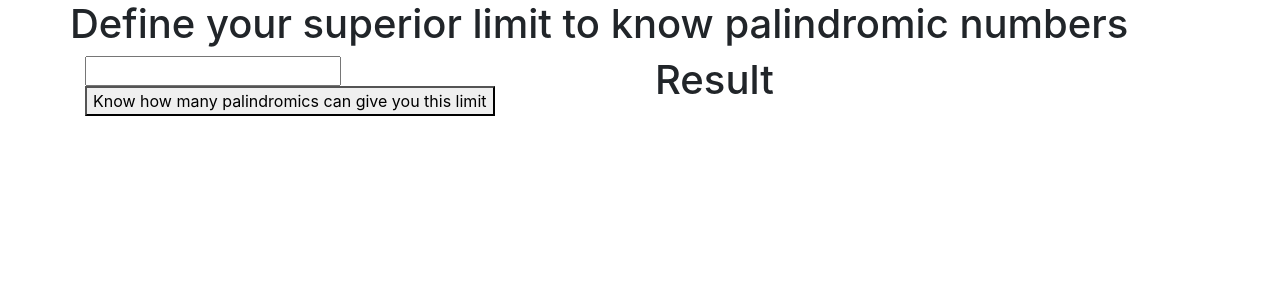
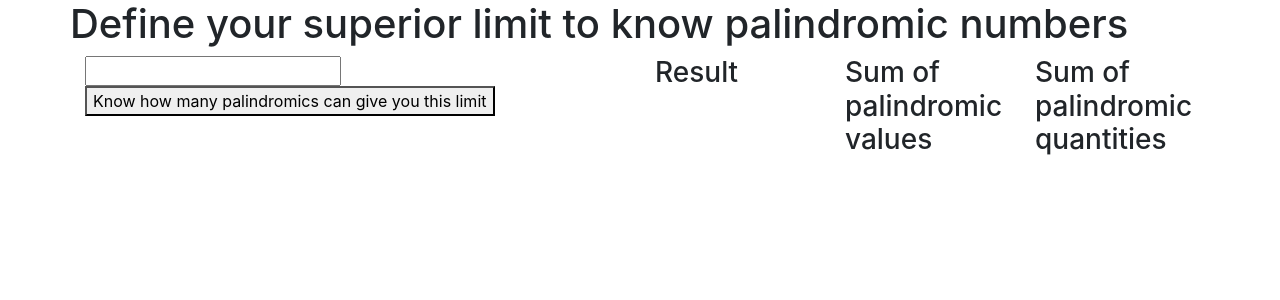
Before and after one commit to abdielalvarez/gin-prueba-tecnica, a React (Create React App) app: page / in a window 1280 px wide. Shown: the top 300 px of the page. Built offline with nearby package versions, Linux system fonts and the light colour scheme.

Commit message:
Default million and sum values, sum quantities added

```diff
--- a/src/containers/Home.jsx
+++ b/src/containers/Home.jsx
@@ -35,6 +35,17 @@ class Home extends Component {
                     'Content-Type': 'application/json',
                 }
             }
+            // ESTE IF EXISTE POR LA INDICACIÓN DEL NÚMERO DEFAULT 1,000,000
+            if (!this.state.palindromic || this.state.palindromic === []) {
+                const defaultNumber = '1000000'
+                const res = await fetch(`https://gin-backend.now.sh/result/${defaultNumber}`, options)
+                const json = await res.text()
+                const data =  JSON.parse(json)
+                this.setState({
+                    loading: false,
+                    results: data,
+                });
+            } else {
                 const res = await fetch(`https://gin-backend.now.sh/result/${this.state.palindromic}`, options)
                 // const res = await fetch(`http://localhost:3001/result/${this.state.palindromic}`, options)
                 const json = await res.text()
@@ -43,6 +54,7 @@ class Home extends Component {
                     loading: false,
                     results: data,
                 });
+            }
         } catch {
             this.setState({
                 error: 'Hubo un problema con tu servicio, Favor de intentarlo más tarde',
@@ -90,8 +102,8 @@ class Home extends Component {
                             </button>
                         </form>
                     </div>
-                    <div className="col-3">
-                        <h1>Result</h1>
+                    <div className="col-2">
+                        <h3>Result</h3>
                         {loading ?
                             <div className="spinner-border text-primary" role="status">
                                 <span className="sr-only">Loading...</span>
@@ -103,10 +115,18 @@ class Home extends Component {
                             }))
                             }
                     </div>
-                    <div className="col-3">
+                    <div className="col-2">
+                        <h3>Sum of palindromic values</h3>
                         {!results ?
                             null :
                             <h3>{this.total()}</h3>
+                        }
+                    </div>
+                    <div className="col-2">
+                        <h3>Sum of palindromic quantities</h3>
+                        {!results.length ?
+                            null :
+                            <h3>{results.length}</h3>
                         }
                     </div>
                 </div>
```
Also changed, not shown: now.json (added, +14 -0 lines), 1 other file (tests, documents, lock files or other folders). Lines whose indentation alone changed are shown as unchanged.
